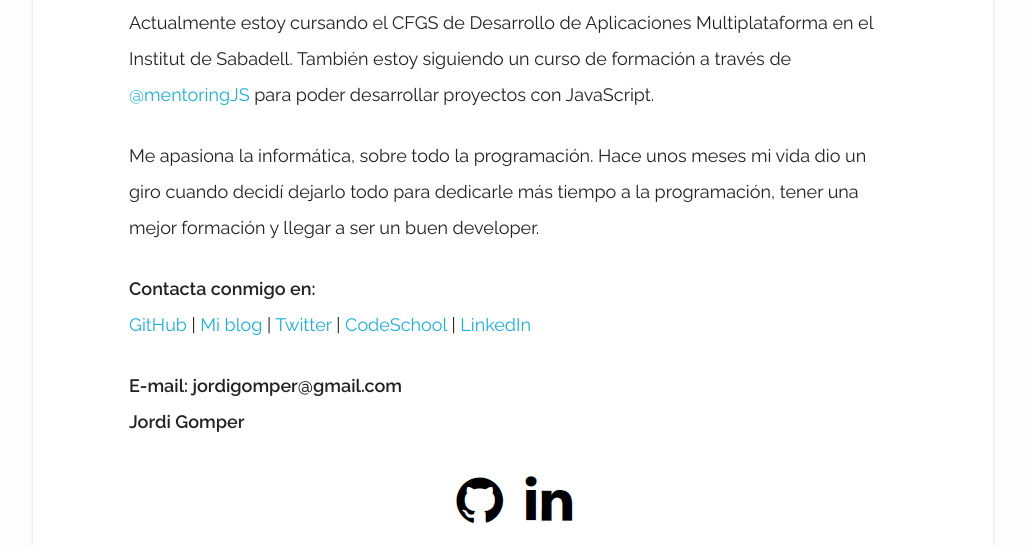
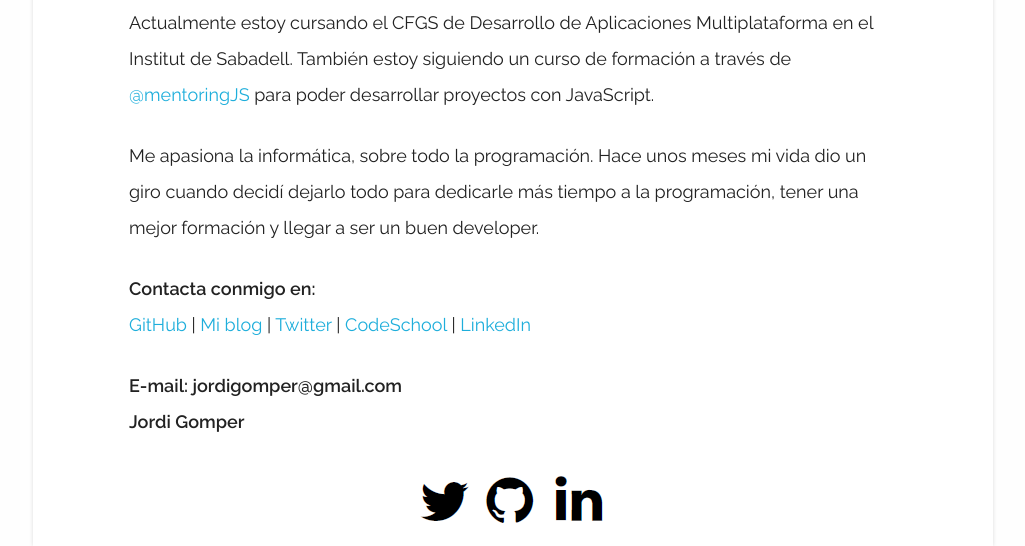
Before and after one commit to jordigomper/myblog, a Jekyll site: the page built from about.md, in a window 1280 px wide. Shown: the part 488-1034 px from the top of the page, without its empty margins (127-1152 px from the left). Built offline with Jekyll 4.4.1, drawn with Linux system fonts in a browser that asks for light colours.

Commit message:
estilo blog

```diff
--- a/_includes/footer.html
+++ b/_includes/footer.html
@@ -1,7 +1,7 @@
 <footer>
 <div class="container">
     <div class="row">
-            <a href="https://twitter.com/jordigomper"><img src="./img/blog/i_twitter.png" alt=""></a>
+            <a href="https://twitter.com/jordigomper"><img src="https://jordigomper.github.io/myblog/img/blog/i_twitter.png" alt=""></a>
             <a href="https://github.com/jordigomper"><img src="https://jordigomper.github.io/myblog/img/blog/i_github.png" alt=""></a>
             <a href="https://www.linkedin.com/mynetwork/"><img src="https://jordigomper.github.io/myblog/img/blog/i_linkedin.png" alt=""></a>
             <a href=""><img src="img/blog/i_face.png" alt=""></a>
```
